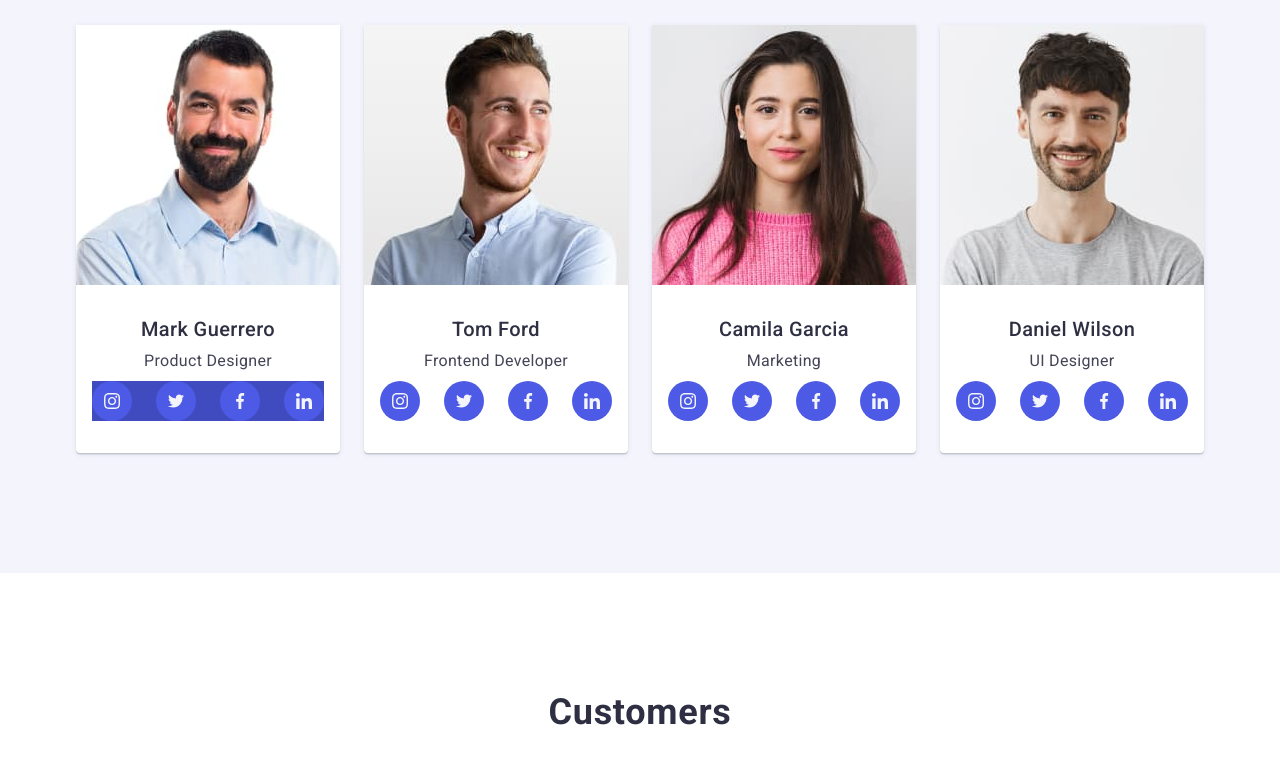
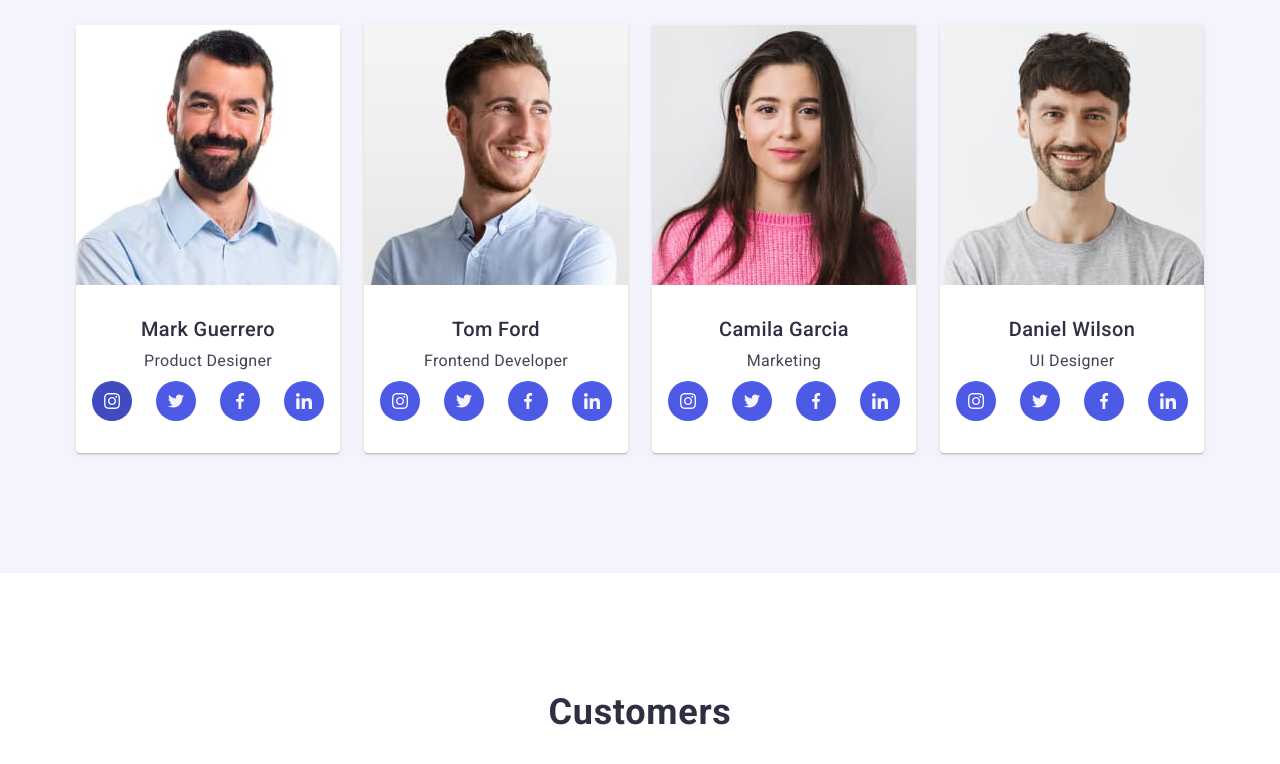
Before and after one commit to TorYev/goit-markup-hw-04, a plain HTML site: page index.html in a window 1280 px wide. In both pictures the pointer is over the link 112 px from the left and 2300 px from the top of the page. Shown: the part 1900-2664 px from the top of the page. Drawn offline with nearby package versions, Linux system fonts and the light colour scheme.

Commit message:
Update styles.css

```diff
--- a/css/styles.css
+++ b/css/styles.css
@@ -392,12 +392,12 @@ display: flex;
   align-items: center;
   transition: background-color 250ms cubic-bezier(0.4, 0, 0.2, 1);
 }
-.social-list-icon:hover,
-.social-list-icon:focus{
-  background-color: #404bbf;
+.social-links:hover,
+.social-links:focus{
+  background-color: var(--ocean, #404bbf);
 }
-.card-icons{
-
+.card-icons {
+  fill: var(--cloud);
 }
 
 /* Customers */
```
